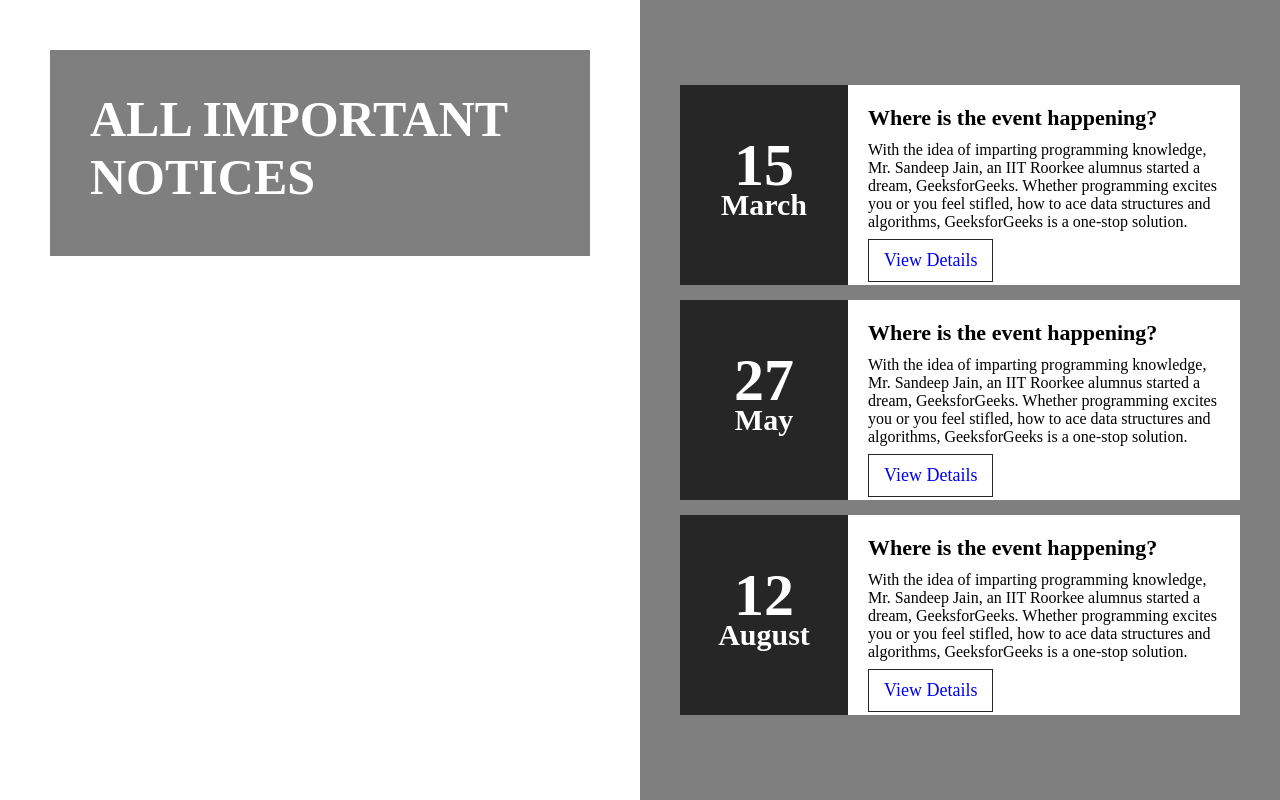
After one commit to devsniper1219/college-management, a PHP site: page /pages/noticetest.html in a window 1280 px wide. The commit adds this page. Run offline with PHP 8.4, Linux system fonts and the light colour scheme.

Commit message:
Created notice board & feedback

```diff
--- /dev/null
+++ b/pages/noticetest.html
@@ -0,0 +1,286 @@
+<!DOCTYPE html>
+<html lang="en">
+
+<head>
+	<style>
+
+		/* Styling the body */
+		body {
+			margin: 0;
+			padding: 0;
+		}
+
+		/* Styling section, giving background
+			image and dimensions */
+		section {
+			width: 100%;
+			height: 100vh;
+			background:
+
+			background-size: cover;
+		}
+
+		/* Styling the left floating section */
+		section .leftBox {
+			width: 50%;
+			height: 100%;
+			float: left;
+			padding: 50px;
+			box-sizing: border-box;
+		}
+
+		/* Styling the background of
+			left floating section */
+		section .leftBox .content {
+			color: #fff;
+			background: rgba(0, 0, 0, 0.5);
+			padding: 40px;
+			transition: .5s;
+		}
+
+		/* Styling the hover effect
+			of left floating section */
+		section .leftBox .content:hover {
+			background: #e91e63;
+		}
+
+		/* Styling the header of left
+			floating section */
+		section .leftBox .content h1 {
+			margin: 0;
+			padding: 0;
+			font-size: 50px;
+			text-transform: uppercase;
+		}
+
+		/* Styling the paragraph of
+			left floating section */
+		section .leftBox .content p {
+			margin: 10px 0 0;
+			padding: 0;
+		}
+
+		/* Styling the three events section */
+		section .events {
+			position: relative;
+			width: 50%;
+			height: 100%;
+			background: rgba(0, 0, 0, 0.5);
+			float: right;
+			box-sizing: border-box;
+		}
+
+		/* Styling the links of
+		the events section */
+		section .events ul {
+			position: absolute;
+			top: 50%;
+			transform: translateY(-50%);
+			margin: 0;
+			padding: 40px;
+			box-sizing: border-box;
+		}
+
+		/* Styling the lists of the event section */
+		section .events ul li {
+			list-style: none;
+			background: #fff;
+			box-sizing: border-box;
+			height: 200px;
+			margin: 15px 0;
+		}
+
+		/* Styling the time class of events section */
+		section .events ul li .time {
+			position: relative;
+			padding: 20px;
+			background: #262626;
+			box-sizing: border-box;
+			width: 30%;
+			height: 100%;
+			float: left;
+			text-align: center;
+			transition: .5s;
+		}
+
+		/* Styling the hover effect
+			of events section */
+		section .events ul li:hover .time {
+			background: #e91e63;
+		}
+
+		/* Styling the header of time
+			class of events section */
+		section .events ul li .time h2 {
+			position: absolute;
+			margin: 0;
+			padding: 0;
+			top: 50%;
+			left: 50%;
+			transform: translate(-50%, -50%);
+			color: #fff;
+			font-size: 60px;
+			line-height: 30px;
+		}
+
+		/* Styling the texts of time
+		class of events section */
+		section .events ul li .time h2 span {
+			font-size: 30px;
+		}
+
+		/* Styling the details
+		class of events section */
+		section .events ul li .details {
+			padding: 20px;
+			background: #fff;
+			box-sizing: border-box;
+			width: 70%;
+			height: 100%;
+			float: left;
+		}
+
+		/* Styling the header of the
+		details class of events section */
+		section .events ul li .details h3 {
+			position: relative;
+			margin: 0;
+			padding: 0;
+			font-size: 22px;
+		}
+
+		/* Styling the lists of details
+		class of events section */
+		section .events ul li .details p {
+			position: relative;
+			margin: 10px 0 0;
+			padding: 0;
+			font-size: 16px;
+		}
+
+		/* Styling the links of details
+		class of events section */
+		section .events ul li .details a {
+			display: inline-block;
+			text-decoration: none;
+			padding: 10px 15px;
+			border: 1.5px solid #262626;
+			margin-top: 8px;
+			font-size: 18px;
+			transition: .5s;
+		}
+
+		/* Styling the details class's hover effect */
+		section .events ul li .details a:hover {
+			background: #e91e63;
+			color: #fff;
+			border-color: #e91e63;
+		}
+	</style>
+</head>
+
+<body>
+	<section>
+		<div class="leftBox">
+			<div class="content">
+				<h1>
+					ALL IMPORTANT NOTICES
+				</h1>
+
+<p>
+
+				</p>
+
+			</div>
+		</div>
+
+		<div class="events">
+			<ul>
+				<li>
+					<div class="time">
+						<h2>
+							15 <br><span>March</span>
+						</h2>
+					</div>
+					<div class="details">
+						<h3>
+							Where is the event happening?
+						</h3>
+
+<p>
+							With the idea of imparting programming
+							knowledge, Mr. Sandeep Jain, an IIT
+							Roorkee alumnus started a dream,
+							GeeksforGeeks. Whether programming
+							excites you or you feel stifled,
+							how to ace data structures and
+							algorithms, GeeksforGeeks is a
+							one-stop solution.
+						</p>
+
+
+						<a href="#">View Details</a>
+					</div>
+					<div style="clear: both;"></div>
+				</li>
+
+				<li>
+					<div class="time">
+						<h2>
+							27 <br><span>May</span>
+						</h2>
+					</div>
+					<div class="details">
+						<h3>
+							Where is the event happening?
+						</h3>
+
+<p>
+							With the idea of imparting programming
+							knowledge, Mr. Sandeep Jain, an IIT
+							Roorkee alumnus started a dream,
+							GeeksforGeeks. Whether programming
+							excites you or you feel stifled,
+							how to ace data structures and
+							algorithms, GeeksforGeeks is a
+							one-stop solution.
+						</p>
+
+						<a href="#">View Details</a>
+					</div>
+					<div style="clear:both;"></div>
+				</li>
+
+				<li>
+					<div class="time">
+						<h2>
+							12 <br><span>August</span>
+						</h2>
+					</div>
+					<div class="details">
+						<h3>
+							Where is the event happening?
+						</h3>
+
+<p>
+							With the idea of imparting programming
+							knowledge, Mr. Sandeep Jain, an IIT
+							Roorkee alumnus started a dream,
+							GeeksforGeeks. Whether programming
+							excites you or you feel stifled,
+							how to ace data structures and
+							algorithms, GeeksforGeeks is a
+							one-stop solution.
+						</p>
+
+
+						<a href="#">View Details</a>
+					</div>
+					<div style="clear:both;"></div>
+				</li>
+			</ul>
+		</div>
+	</section>
+</body>
+
+</html>
```
Also changed, not shown: pages/feedback.html (added, +136 -0 lines), pages/grid.html (added, +20 -0 lines), pages/main.html (+24 -7 lines), pages/notice.html (added, +26 -0 lines), pages/sem_reg.html (added, +33 -0 lines), styles/grid.css (added, +13 -0 lines), styles/style.css (+66 -4 lines), pages/businesswoman-character-avatar-icon-vector-12800169.jpg (added), pages/javascript/clear.js (added), pages/male_boy_person_people_avatar_icon_159358.png (added).
